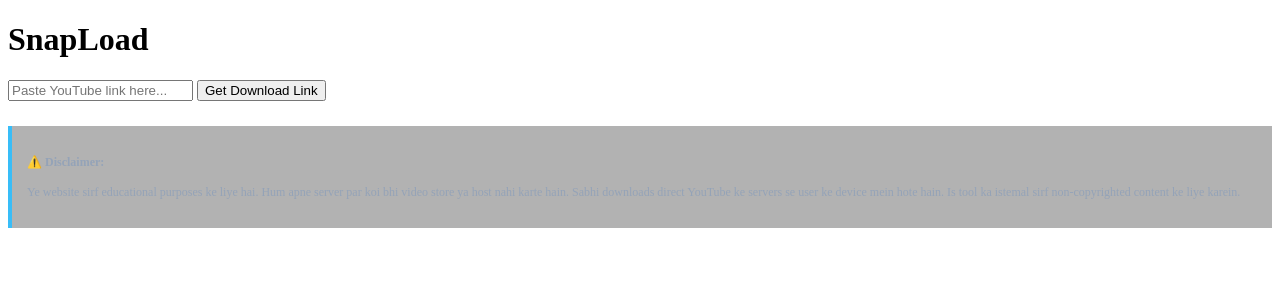
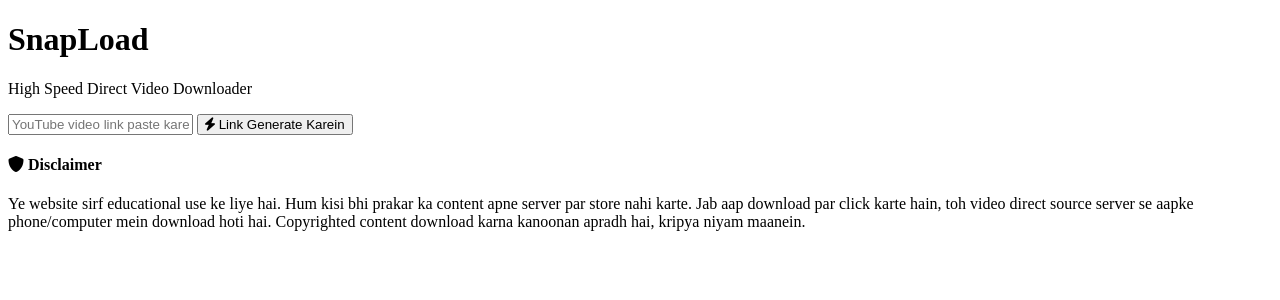
Before and after one commit to amanpatel7867/my_downloader, a Flask app: page / in a window 1280 px wide. Shown: the top 300 px of the page. Run offline with Flask 3, Linux system fonts and the light colour scheme; some libraries are stand-ins or nearby versions.

Commit message:
Revamp index.html layout and styling

```diff
--- a/templates/index.html
+++ b/templates/index.html
@@ -5,28 +5,37 @@
     <meta name="viewport" content="width=device-width, initial-scale=1.0">
     <title>SnapLoad - Direct Downloader</title>
     <link rel="stylesheet" href="{{ url_for('static', filename='style.css') }}">
+    <link rel="stylesheet" href="https://cdnjs.cloudflare.com/ajax/libs/font-awesome/6.0.0/css/all.min.css">
 </head>
 <body>
     <div class="container">
-        <h1>Snap<span>Load</span></h1>
-        <form action="/get_link" method="POST">
-            <input type="text" name="video_url" placeholder="Paste YouTube link here..." required>
-            <button type="submit">Get Download Link</button>
+        <header>
+            <h1>Snap<span>Load</span></h1>
+            <p>High Speed Direct Video Downloader</p>
+        </header>
+
+        <form action="/get_link" method="POST" class="input-area">
+            <input type="text" name="video_url" placeholder="YouTube video link paste karein..." required>
+            <button type="submit"><i class="fas fa-bolt"></i> Link Generate Karein</button>
         </form>
 
-        {% if error %}<p class="error">{{ error }}</p>{% endif %}
+        {% if error %}
+            <div class="error-box">{{ error }}</div>
+        {% endif %}
 
         {% if direct_url %}
-        <div class="result">
-            <img src="{{ thumb }}" width="100%" style="border-radius: 8px;">
-            <h3>{{ title }}</h3>
-            <a href="{{ direct_url }}" download target="_blank" class="dl-btn">Download to Device</a>
+        <div class="result-card">
+            <img src="{{ thumb }}" class="thumb" alt="thumbnail">
+            <h3 class="video-title">{{ title }}</h3>
+            <a href="{{ direct_url }}" target="_blank" class="download-btn">
+                <i class="fas fa-download"></i> User Device mein Save Karein
+            </a>
         </div>
         {% endif %}
 
-        <div class="disclaimer-box">
-            <p><strong>⚠️ Disclaimer:</strong></p>
-            <p>Ye website sirf educational purposes ke liye hai. Hum apne server par koi bhi video store ya host nahi karte hain. Sabhi downloads direct YouTube ke servers se user ke device mein hote hain. Is tool ka istemal sirf non-copyrighted content ke liye karein.</p>
+        <div class="disclaimer-section">
+            <h4><i class="fas fa-shield-alt"></i> Disclaimer</h4>
+            <p>Ye website sirf educational use ke liye hai. Hum kisi bhi prakar ka content apne server par store nahi karte. Jab aap download par click karte hain, toh video direct source server se aapke phone/computer mein download hoti hai. Copyrighted content download karna kanoonan apradh hai, kripya niyam maanein.</p>
         </div>
     </div>
 </body>
```
